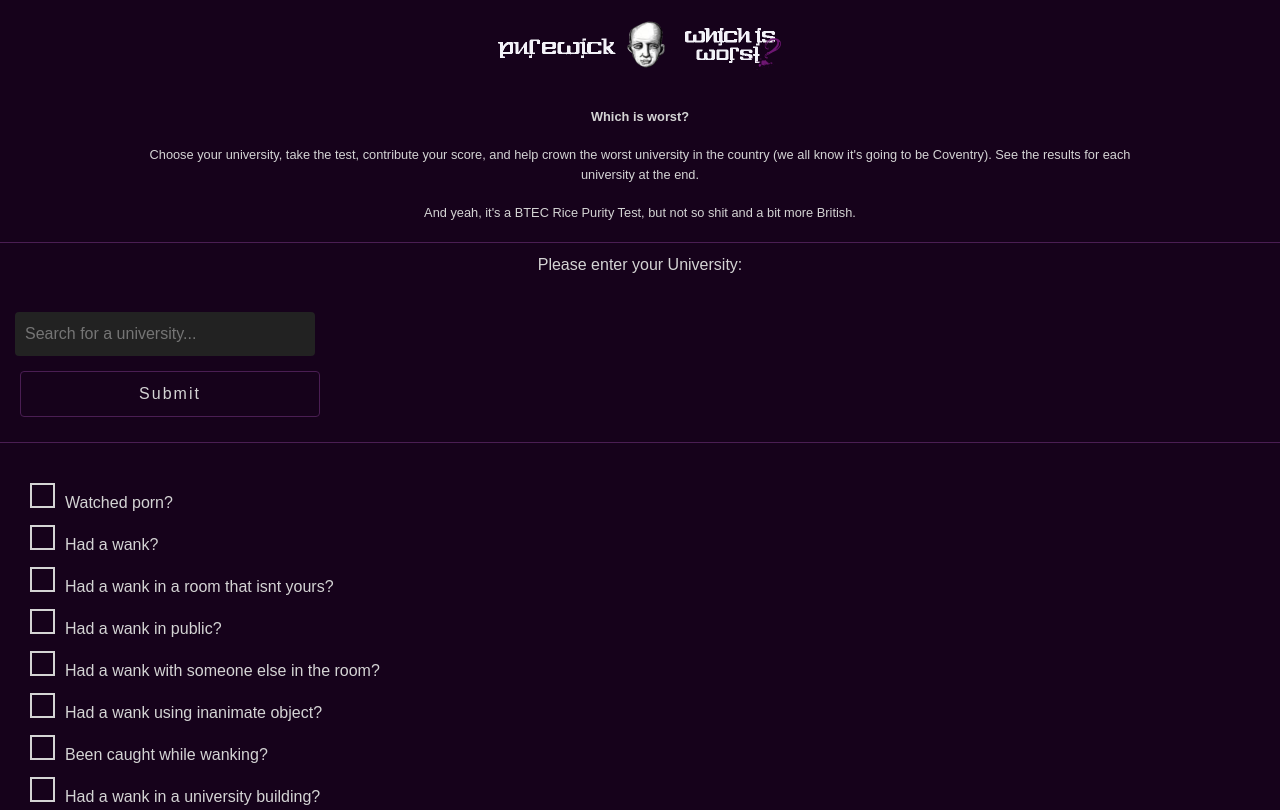
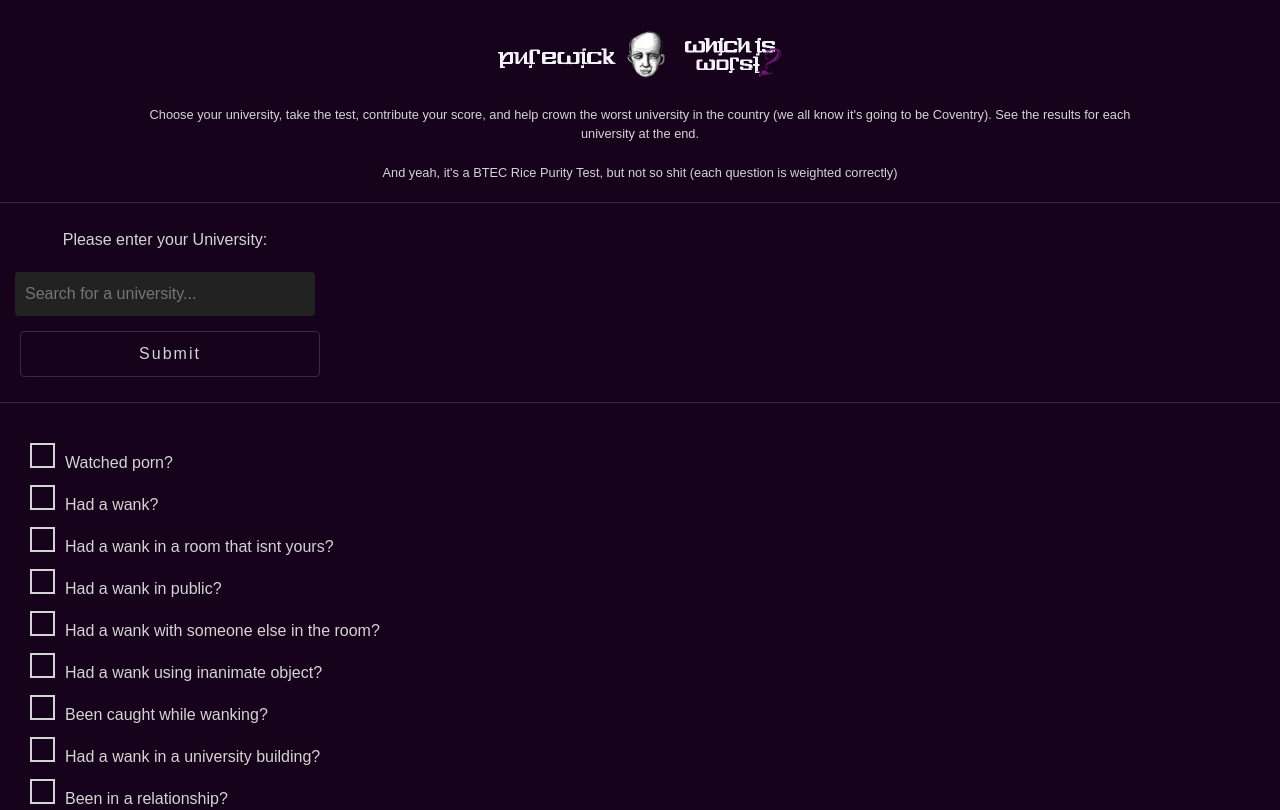
Before and after one commit to purewicktest/purewicktest.github.io, a plain HTML site: page index.html in a window 1280 px wide. Shown: the top 810 px of the page. Drawn offline with nearby package versions, Linux system fonts and the light colour scheme.

Commit message:
Update index.html

```diff
--- a/index.html
+++ b/index.html
@@ -18,26 +18,22 @@
 
 <body>
 
-    <div class="top-branding">
-        <a href="index.html">
-            <img src="img/top-branding.png" width="300" height="100" alt="Top Branding">
-        </a>
-    </div>
+    <header>
+        <div class="top-branding">
+            <a href="index.html">
+                <img src="img/top-branding.png" width="300" height="100" alt="Top Branding">
+            </a>
+        </div>
 
-    <header>
-        <p><b>Which is worst?</b></p>
-        <br>
         <p>Choose your university, take the test, contribute your score, and help crown the worst university in the country (we all know it's going to be Coventry). See the results for each university at the end.</p>
         <br>
-        <p>And yeah, it's a BTEC Rice Purity Test, but not so shit and a bit more British.</p>
+        <p>And yeah, it's a BTEC Rice Purity Test, but not so shit (each question is weighted correctly)</p>
     </header>
 
     <hr>
 
-    <div class="uni-picker-text">
-        <p>Please enter your University: </p>
-    </div>
     <div class="uni-picker-container">
+        <p class="uni-picker-text">Please enter your University:</p>
         <div class="dropdown">
             <input type="text" id="university-input" placeholder="Search for a university...">
             <ul id="university-list"></ul>
```
